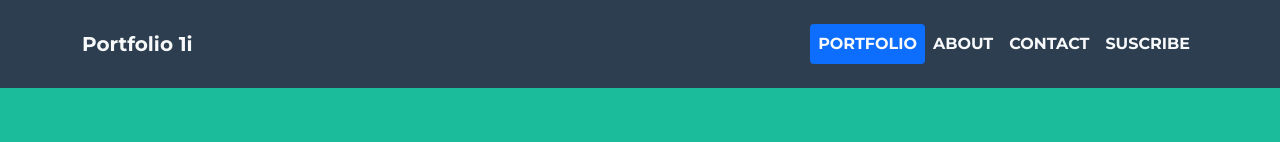
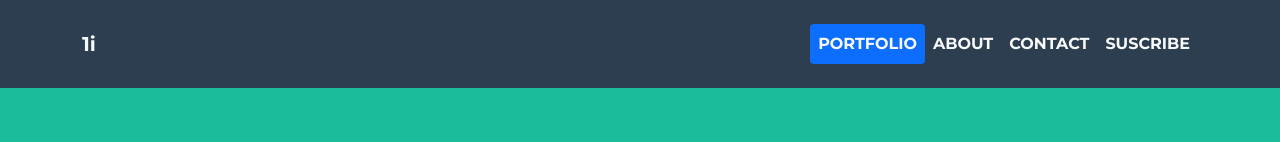
Before and after one commit to dfernandezfb/git-tasks, a plain HTML site: page index.html in a window 1280 px wide. Shown: the top 142 px of the page. Drawn offline with nearby package versions, Linux system fonts and the light colour scheme.

Commit message:
cambio del header

```diff
--- a/index.html
+++ b/index.html
@@ -31,7 +31,7 @@
       class="navbar p-4 bg-azul-oscuro navbar-expand-lg fixed-top"
     >
       <div class="container">
-        <a class="navbar-brand text-light" href="#">Portfolio 1i</a>
+        <a class="navbar-brand text-light" href="#">1i</a>
         <button
           class="navbar-toggler bg-azul-marino burguer-button"
           type="button"
```
